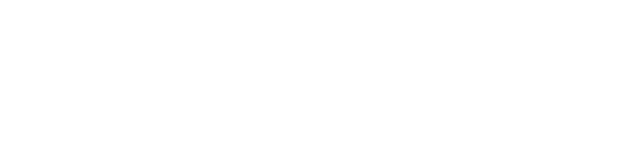
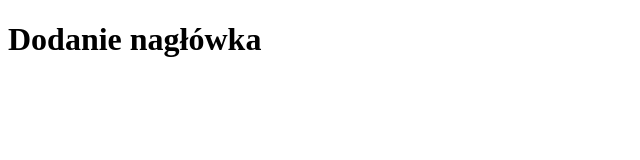
Before and after one commit to Dejzarn/learn-git-ex2, a plain HTML site: page index.html in a window 1280 px wide. Shown: the whole page, without its empty margins (0-640 px from the left). Drawn offline with Linux system fonts and the light colour scheme.

Commit message:
Add initial content

```diff
--- a/index.html
+++ b/index.html
@@ -4,9 +4,9 @@
     <meta charset="UTF-8">
     <meta name="viewport" content="width=device-width, initial-scale=1.0">
     <meta http-equiv="X-UA-Compatible" content="ie=edge">
-    <title>Document</title>
+    <title>Zmiana tytułu</title>
 </head>
 <body>
-
+    <h1>Dodanie nagłówka</h1>
 </body>
 </html>
```
